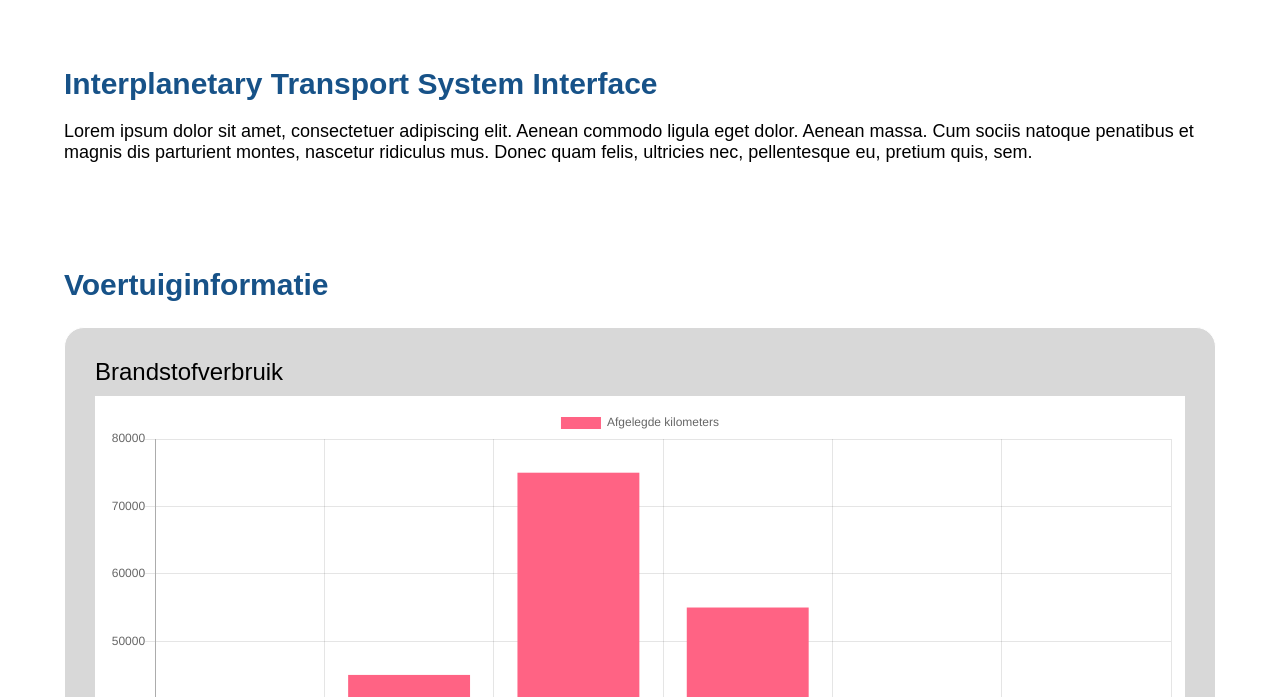
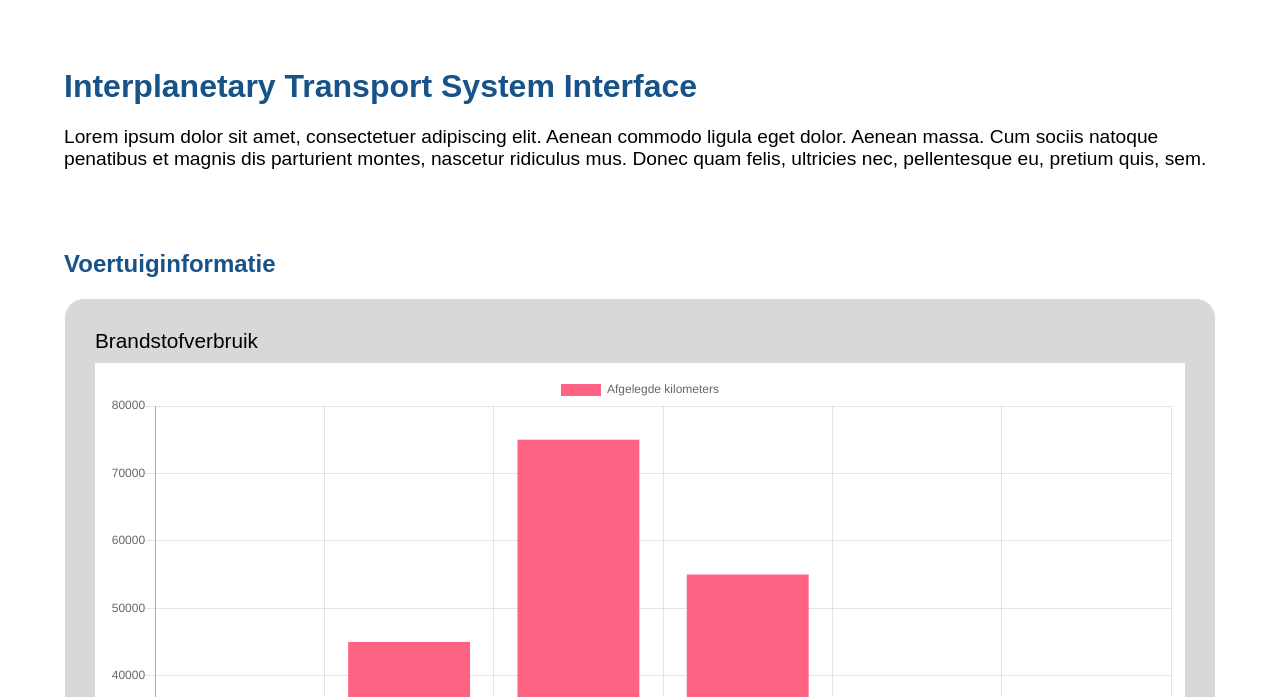
Before and after one commit to YordanSto/challenge1, a plain HTML site: page index.html in a window 1280 px wide. Shown: the part 103-800 px from the top of the page. Drawn offline with nearby package versions, Linux system fonts and the light colour scheme.

Commit message:
index changes

```diff
--- a/index.html
+++ b/index.html
@@ -14,7 +14,7 @@
 		<p>Lorem ipsum dolor sit amet, consectetuer adipiscing elit. Aenean commodo ligula eget dolor. Aenean massa. Cum sociis natoque penatibus et magnis dis parturient montes, nascetur ridiculus mus. Donec quam felis, ultricies nec, pellentesque eu, pretium quis, sem.</p>
 	</header>
 	<section class="grid-item voertuiginformatie">
-		<h1>Voertuiginformatie</h1>
+		<h2>Voertuiginformatie</h2>
 		<div class="content">
 			<h3>Brandstofverbruik</h3>
 			<div class="chart-container"><canvas id="firstChart"></canvas></div>
--- a/styles/layout.css
+++ b/styles/layout.css
@@ -13,7 +13,6 @@ body {
 header {
   display: flex;
   flex-flow: column;
-  align-content: space-between;
 }
 
 header img {
--- a/styles/style.css
+++ b/styles/style.css
@@ -4,7 +4,7 @@ html{
 
 body {
   font-family: avenir next, sans-serif;
-  margin: 0px;
+  margin: 0;
 }
 
 img {
@@ -13,28 +13,28 @@ img {
 
 h1 {
   color: #175288;
-  font-size: 30px;
+  font-size: 2em;
 }
 
 h2 {
   color: #175288;
   margin: 0px 0px 20px 0px;
-  font-size: 26px;
+  font-size: 1.5em;
 }
 
 h3 {
   font-weight: normal;
   margin: 0px 0px 10px 0px;
-  font-size: 24px;
+  font-size: 1.3em;
 }
 
 p {
-  margin: 0px;
-  font-size: 18px;
+  margin: 0;
+  font-size: 1.2em;
 }
 
 .content:nth-child(2) {
-  margin-bottom: 30px;
+  margin-bottom: 2em;
 }
 
 .content {
```
